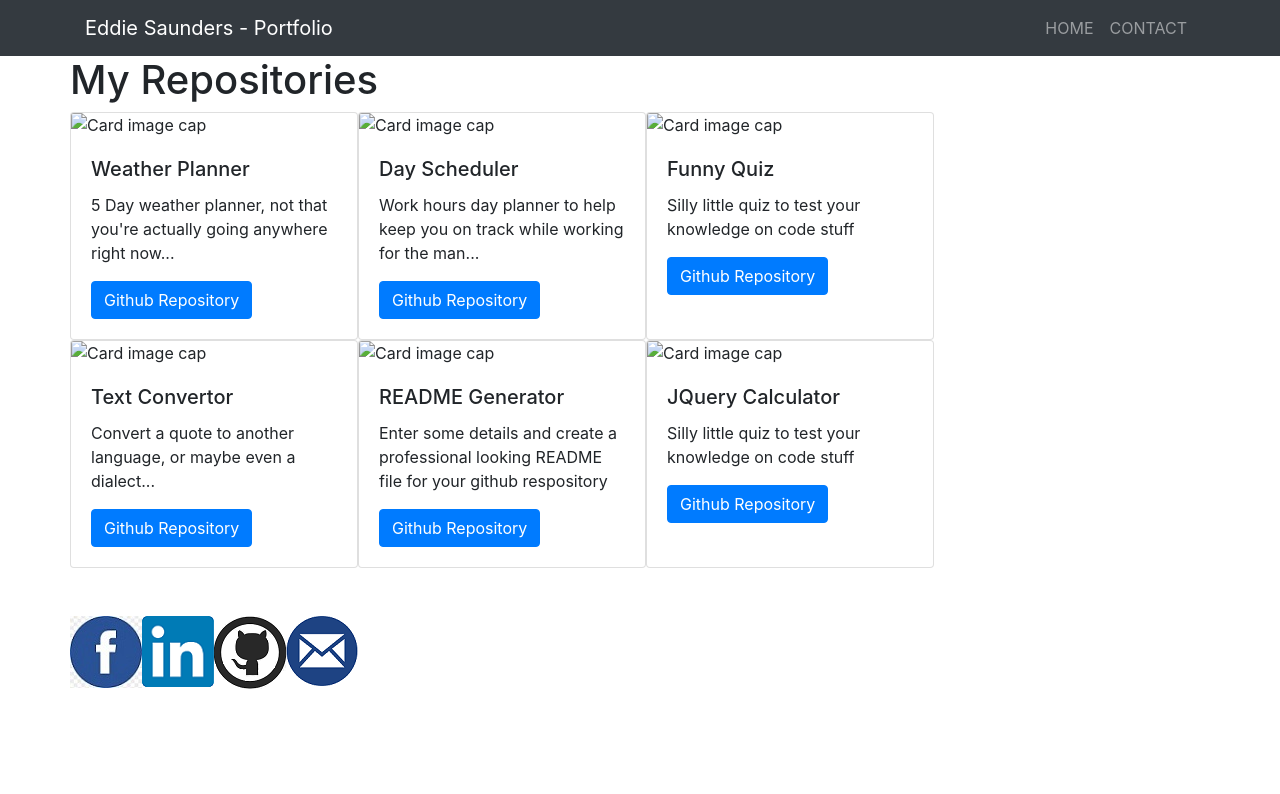
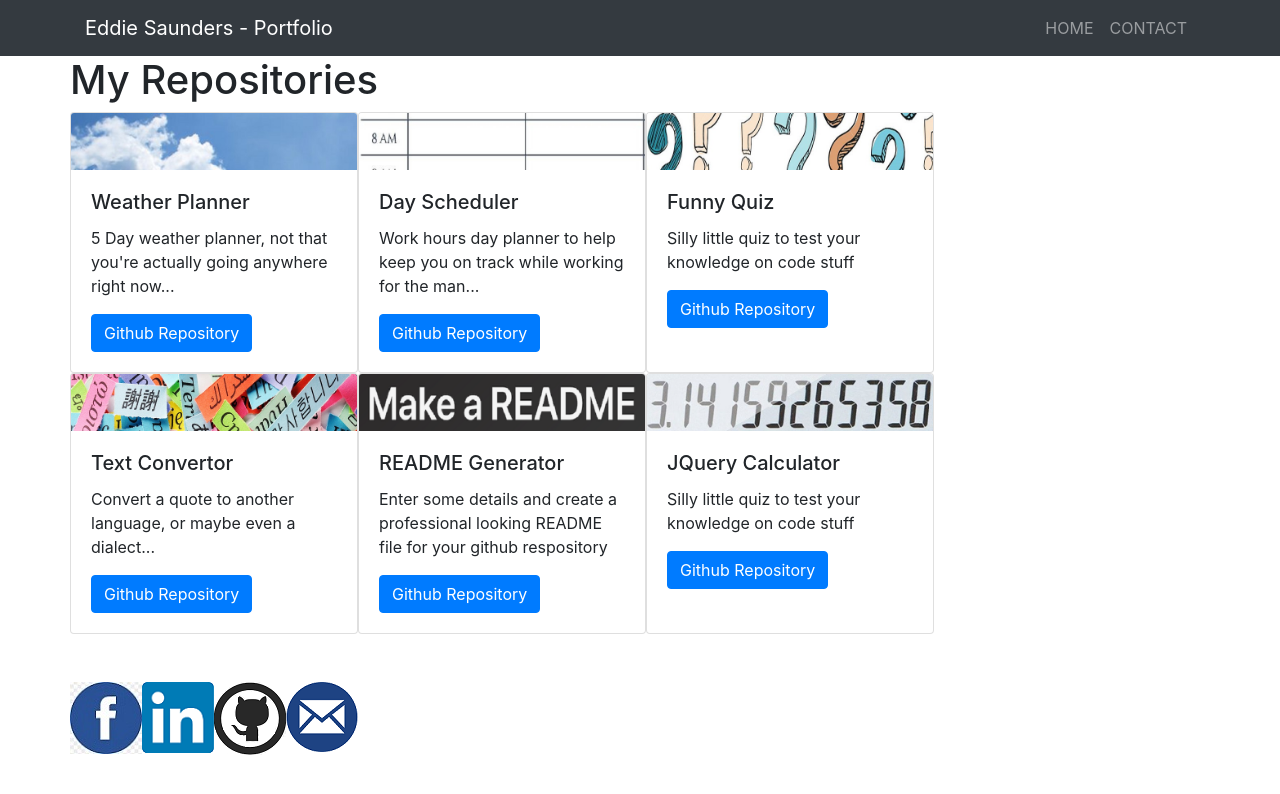
Before and after one commit to SaundersEddie/EddieSaundersPortfolio, a plain HTML site: page assets/HTML/portfolio.html in a window 1280 px wide. Drawn offline with nearby package versions, Linux system fonts and the light colour scheme.

Commit message:
Added banner images to protfolio cards

```diff
--- a/assets/HTML/portfolio.html
+++ b/assets/HTML/portfolio.html
@@ -50,7 +50,7 @@
 
             <div class="row">
                 <div class="card" style="width: 18rem;">
-                    <img class="card-img-top" src="..." alt="Card image cap">
+                    <img class="card-img-top" src="../../assets/images/clouds.jpg" alt="clouds">
                     <div class="card-body">
                         <h5 class="card-title">Weather Planner</h5>
                         <p class="card-text">5 Day weather planner, not that you're actually going anywhere right now... </p>
@@ -59,7 +59,7 @@
                 </div>
 
                 <div class="card" style="width: 18rem;">
-                    <img class="card-img-top" src="..." alt="Card image cap">
+                    <img class="card-img-top" src="../../assets/images/planner.jpg" alt="day planner banner">
                     <div class="card-body">
                         <h5 class="card-title">Day Scheduler</h5>
                         <p class="card-text">Work hours day planner to help keep you on track while working for the man...</p>
@@ -68,7 +68,7 @@
                 </div>
 
                 <div class="card" style="width: 18rem;">
-                    <img class="card-img-top" src="..." alt="Card image cap">
+                    <img class="card-img-top" src="../../assets/images/questionMarks.jpg" alt="questions marks">
                     <div class="card-body">
                         <h5 class="card-title">Funny Quiz</h5>
                         <p class="card-text">Silly little quiz to test your knowledge on code stuff</p>
@@ -79,7 +79,7 @@
 
             <div class="row">
                 <div class="card" style="width: 18rem;">
-                    <img class="card-img-top" src="..." alt="Card image cap">
+                    <img class="card-img-top" src="../../assets/images/languages.jpeg" alt="languages">
                     <div class="card-body">
                         <h5 class="card-title">Text Convertor</h5>
                         <p class="card-text">Convert a quote to another language, or maybe even a dialect... </p>
@@ -88,7 +88,7 @@
                 </div>
 
                 <div class="card" style="width: 18rem;">
-                    <img class="card-img-top" src="..." alt="Card image cap">
+                    <img class="card-img-top" src="../../assets/images/readme.png" alt="readme logo">
                     <div class="card-body">
                         <h5 class="card-title">README Generator</h5>
                         <p class="card-text">Enter some details and create a professional looking README file for your github respository</p>
@@ -97,7 +97,7 @@
                 </div>
 
                 <div class="card" style="width: 18rem;">
-                    <img class="card-img-top" src="..." alt="Card image cap">
+                    <img class="card-img-top" src="../../assets/images/calculator.jpg" alt="calculator image">
                     <div class="card-body">
                         <h5 class="card-title">JQuery Calculator</h5>
                         <p class="card-text">Silly little quiz to test your knowledge on code stuff</p>
```
Also changed, not shown: assets/images/calculator.jpg (added), assets/images/clouds.jpg (added), assets/images/languages.jpeg (added), assets/images/planner.jpg (added), assets/images/questionMarks.jpg (added), assets/images/readme.png (added).
